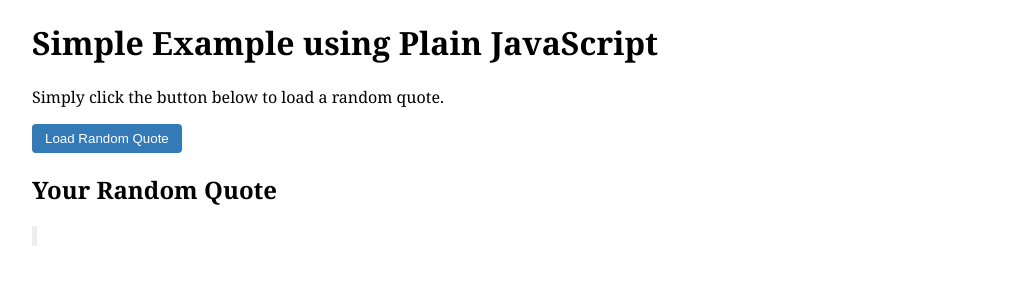
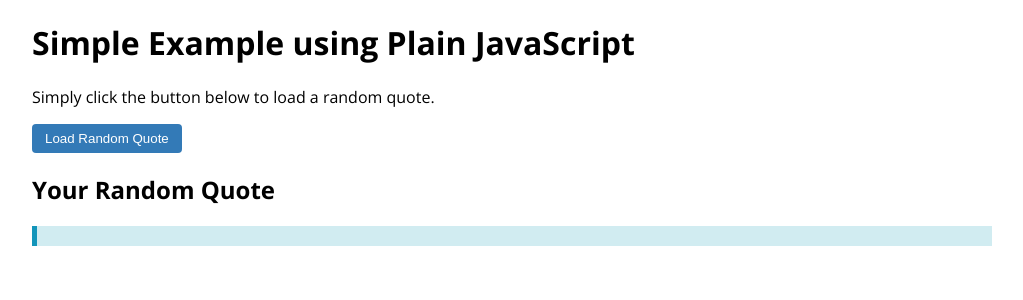
Before and after one commit to RachelleT/info2180-ajax, a PHP site: page /simple-ajax.php in a window 1280 px wide. Shown: the top 300 px of the page, without its empty margins (128-1151 px from the left). Run offline with PHP 8.4, Linux system fonts and the light colour scheme.

Commit message:
updated font and blockquote styles

```diff
--- a/styles.css
+++ b/styles.css
@@ -1,5 +1,7 @@
+@import url('https://fonts.googleapis.com/css?family=Open+Sans:400,400i,700,700i');
+
 body {
-  font-family: Georgia, "Times New Roman", serif;
+  font-family: 'Open Sans', 'Helvetica Neue', Arial, Helvetica, sans-serif;
   font-size: 16px;
   margin: 0;
 }
@@ -28,8 +30,10 @@ footer {
 blockquote {
   padding: 10px 20px;
   margin: 0 0 20px;
-  font-size: 17.5px;
-  border-left: 5px solid #eee;
+  font-family: Cambria, Georgia, 'Times New Roman', serif;
+  font-size: 18px;
+  border-left: 5px solid #1395ba;
+  background: #d1ecf1;
 }
 
 /* Navigation */
@@ -40,7 +44,7 @@ nav {
 nav ul {
   display: flex;
   align-items: center;
-  justify-content: space-between;
+  justify-content: space-around;
   margin: 0;
   padding: 0;
   height: 30px;
@@ -50,7 +54,7 @@ nav ul li {
   /* flex-direction: row; */
   /* flex-grow: 1; */
   list-style: none;
-  padding: 3px 5px;
+  padding: 5px 10px;
 }
 
 nav ul li a {
@@ -59,6 +63,9 @@ nav ul li a {
 
 nav ul li.active {
   background: #064771;
+}
+
+nav ul li.active a {
   color: #ffffff;
 }
 
```
